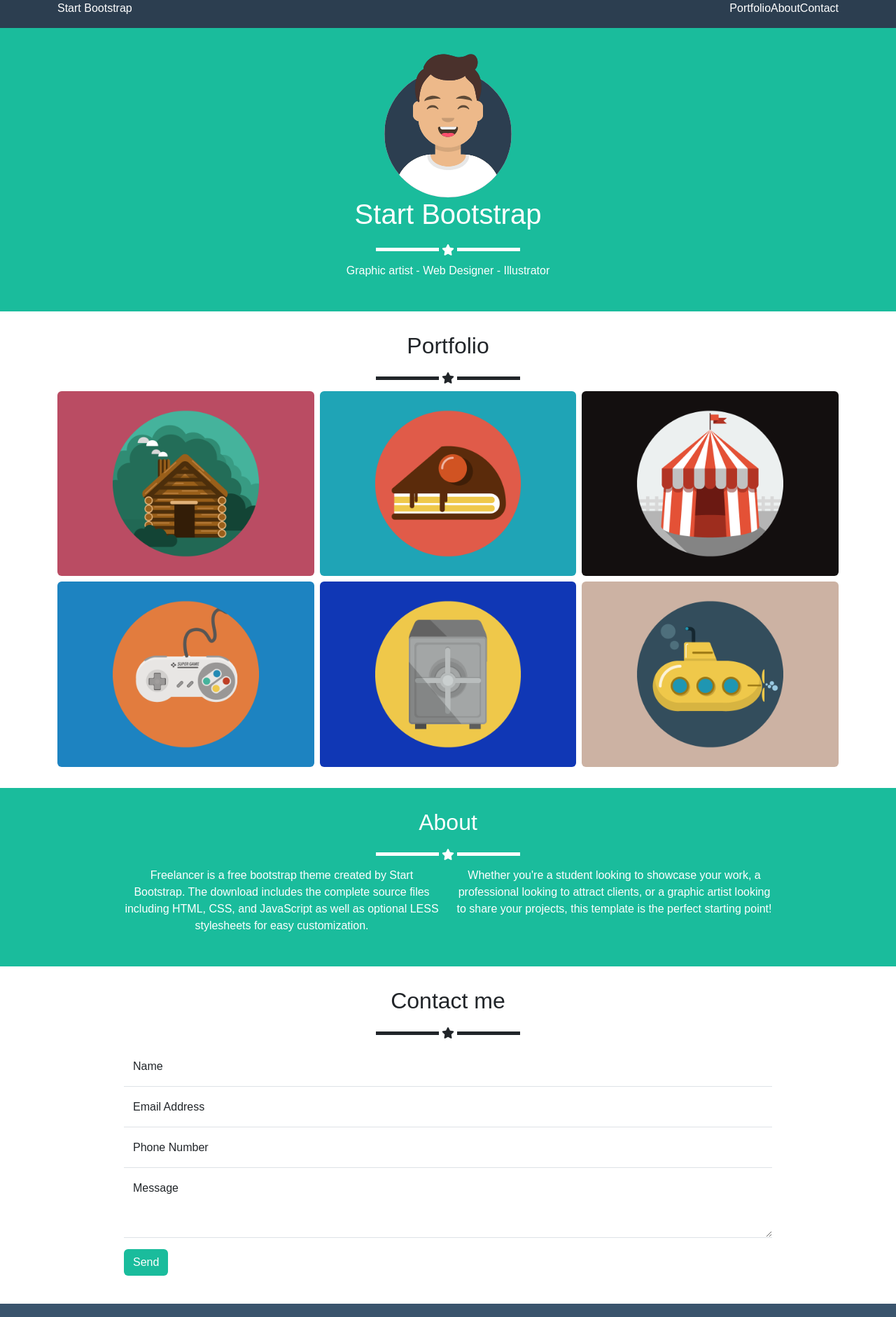
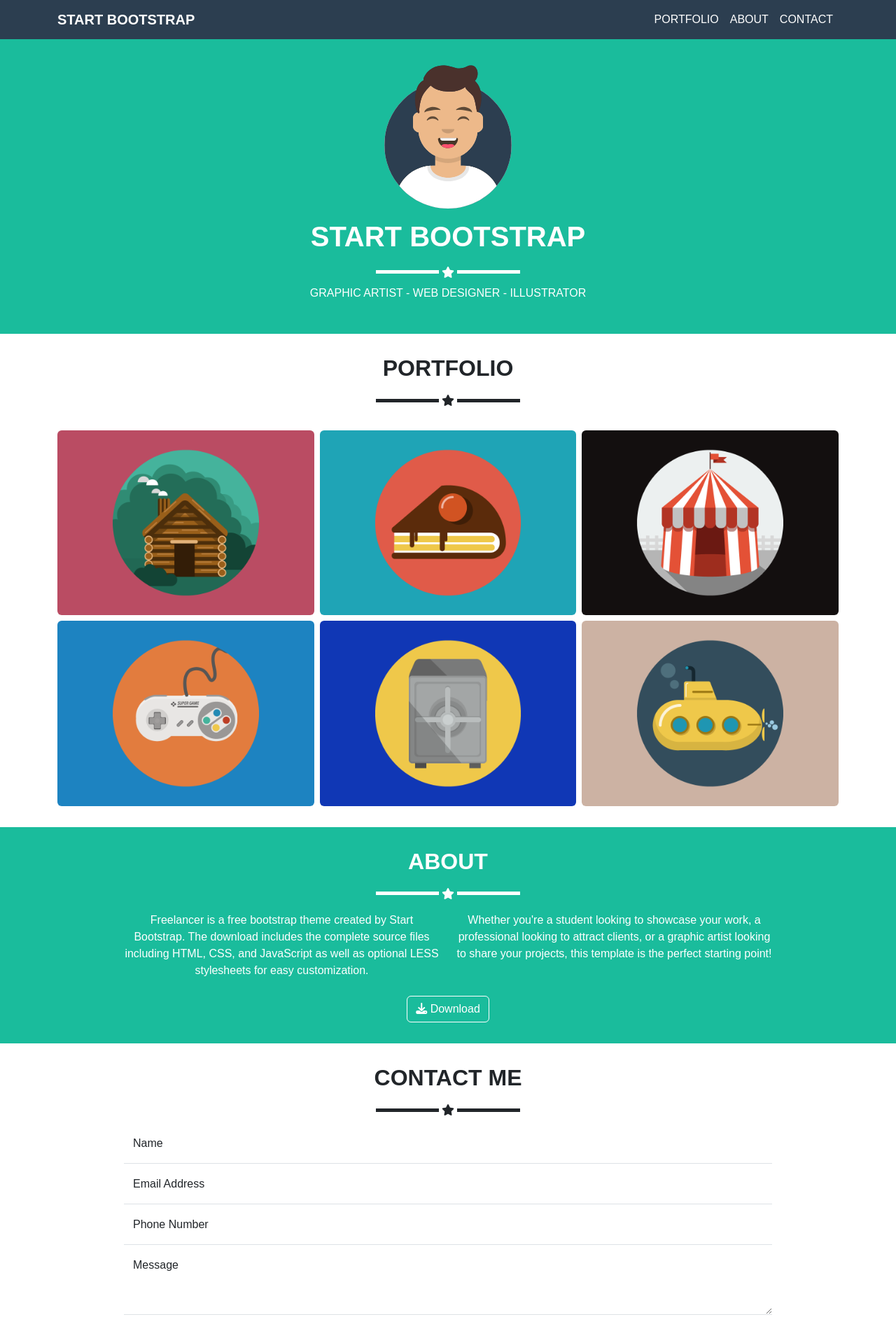
Before and after one commit to michelepiccinno/html-css-bootstrap-freelancer, a plain HTML site: page index.html in a window 1280 px wide. Shown: the top 1882 px of the page at 70% size. Drawn offline with nearby package versions, Linux system fonts and the light colour scheme.

Commit message:
layout-1.2

```diff
--- a/css/style.css
+++ b/css/style.css
@@ -6,8 +6,31 @@
   padding: 30px 0 30px;
 }
 
-.hamburger-color {
+.my-navbar {
+  --bs-tertiary-bg-rgb: 44, 62, 80;
+}
+
+.fa-bars {
   color: #888888;
+}
+
+.my-button {
+  border-color: white;
+  --bs-navbar-toggler-focus-width: 0;
+}
+
+.navbar-brand,
+.navbar-nav,
+.hero-section,
+h2,
+h6 {
+  text-transform: uppercase;
+}
+
+.navbar-brand,
+h1,
+h2 {
+  font-weight: bold;
 }
 
 hr,
@@ -24,6 +47,23 @@
 
 .hero-img {
   max-width: 200px;
+}
+
+.btn-outline-primary {
+  --bs-btn-color: 26, 188, 156;
+  --bs-btn-border-color: #fff;
+  --bs-btn-hover-color: #fff;
+  --bs-btn-hover-bg: #81818199;
+  --bs-btn-hover-border-color: 26, 188, 156;
+  --bs-btn-focus-shadow-rgb: 13,110,253;
+  --bs-btn-active-color: #816666;
+  --bs-btn-active-bg: 26, 188, 156;
+  --bs-btn-active-border-color: 26, 188, 156;
+  --bs-btn-active-shadow: inset 0 3px 5px rgba(0, 0, 0, 0.125);
+  --bs-btn-disabled-color: 26, 188, 156;
+  --bs-btn-disabled-bg: transparent;
+  --bs-btn-disabled-border-color: 26, 188, 156;
+  --bs-gradient: none;
 }
 
 .my-form-control {
@@ -68,3 +108,7 @@
 .card.bckg-6 {
   background-color: rgb(204, 178, 163);
 }
+
+footer a {
+  color: #1abc9c;
+}
--- a/index.html
+++ b/index.html
@@ -7,6 +7,9 @@
   <meta name="viewport" content="width=device-width, initial-scale=1.0">
   <link href="https://cdn.jsdelivr.net/npm/bootstrap@5.3.0/dist/css/bootstrap.min.css" rel="stylesheet"
     integrity="sha384-9ndCyUaIbzAi2FUVXJi0CjmCapSmO7SnpJef0486qhLnuZ2cdeRhO02iuK6FUUVM" crossorigin="anonymous">
+  <script src="https://cdn.jsdelivr.net/npm/bootstrap@5.3.0/dist/js/bootstrap.bundle.min.js"
+    integrity="sha384-geWF76RCwLtnZ8qwWowPQNguL3RmwHVBC9FhGdlKrxdiJJigb/j/68SIy3Te4Bkz"
+    crossorigin="anonymous"></script>
   <link rel="stylesheet" href="https://cdnjs.cloudflare.com/ajax/libs/font-awesome/6.2.0/css/all.min.css"
     integrity="sha512-xh6O/CkQoPOWDdYTDqeRdPCVd1SpvCA9XXcUnZS2FmJNp1coAFzvtCN9BmamE+4aHK8yyUHUSCcJHgXloTyT2A=="
     crossorigin="anonymous" referrerpolicy="no-referrer" />
@@ -17,22 +20,38 @@
 <body>
   <!-- NAVBAR -->
   <header class="bg-secondary">
-    <nav class="container d-flex justify-content-between text-white">
-      <span>Start Bootstrap</span>
-      <i class="fa-solid fa-bars hamburger-color text-end border p-1 rounded d-sm-none"></i>
-      <ul class="list-unstyled d-none d-sm-flex">
-        <li>Portfolio</li>
-        <li>About</li>
-        <li>Contact</li>
+    <div class="container">
+      <nav class="navbar navbar-expand-md bg-body-tertiary my-navbar">
+        <div class="container-fluid g-0">
+          <a class="navbar-brand text-white" href="#">Start Bootstrap</a>
+          <button class="navbar-toggler my-button" type="button" data-bs-toggle="collapse"
+            data-bs-target="#navbarSupportedContent" aria-controls="navbarSupportedContent" aria-expanded="false"
+            aria-label="Toggle navigation">
+            <i class="fa-solid fa-bars"></i>
+          </button>
+          <div class="collapse navbar-collapse flex-grow-0" id="navbarSupportedContent">
+            <ul class="navbar-nav me-auto mb-2 mb-lg-0">
+              <li class="nav-item">
+                <a class="nav-link active text-white" aria-current="page" href="#">Portfolio</a>
+              </li>
+              <li class="nav-item">
+                <a class="nav-link text-white" href="#">About</a>
+              </li>
+              <li class="nav-item">
+                <a class="nav-link text-white" href="#">Contact</a>
+              </li>
             </ul>
+          </div>
+        </div>
       </nav>
+    </div>
   </header>
 
   <main>
     <!-- HERO SECTION -->
     <section class="hero-section bg-primary">
       <div class="container text-center text-white">
-        <img class="hero-img" src="img/avatar.svg" alt="user-image">
+        <img class="hero-img pb-3" src="img/avatar.svg" alt="user-image">
         <h1>Start Bootstrap</h1>
         <hr>
         <i class="fa-solid fa-star"></i>
@@ -47,7 +66,7 @@
         <hr>
         <i class="fa-solid fa-star"></i>
         <hr>
-        <div class="row row-cols-1 row-cols-md-2 row-cols-lg-3 g-2">
+        <div class="row row-cols-1 row-cols-md-2 row-cols-lg-3 g-2 mt-3">
           <div class="col text-center">
             <img class="img-fluid rounded" src="img/cabin.png" alt="image of a house">
           </div>
@@ -78,16 +97,18 @@
         <i class="fa-solid fa-star"></i>
         <hr>
         <div class="row justify-content-center">
-          <div class="col-8 col-md-4 col-lg-5">
+          <div class="col-8 col-md-4 col-lg-5 mt-2">
             <p>Freelancer is a free bootstrap theme created by Start Bootstrap. The download includes the complete
               source files including HTML, CSS, and JavaScript as well as optional LESS stylesheets for easy
               customization.</p>
           </div>
-          <div class="col-8 col-md-4 col-lg-5">
+          <div class="col-8 col-md-4 col-lg-5 mt-2">
             <p>Whether you're a student looking to showcase your work, a professional looking to attract clients, or a
               graphic artist looking to share your projects, this template is the perfect starting point!</p>
           </div>
         </div>
+        <button type="button" class="btn btn-outline-primary mt-2"><i class="fa-solid fa-download"></i>
+          Download</button>
       </div>
     </section>
   </main>
@@ -138,14 +159,17 @@
           </div>
           <div class="col">
             <h6>Around the web</h6>
+            <div class="social fs-1">
               <i class="fa-brands fa-facebook"></i>
               <i class="fa-brands fa-google-plus"></i>
               <i class="fa-brands fa-square-twitter"></i>
               <i class="fa-brands fa-square-instagram"></i>
             </div>
+          </div>
           <div class="col">
             <h6>About Freelancer</h6>
-            <p>Freelance is a free to use, open source Bootstrap theme created by <a href="#">Start Bootstrap</a>.</p>
+            <p>Freelance is a free to use, open source Bootstrap theme created by <a href="#"
+                class="text-decoration-none">Start Bootstrap</a>.</p>
           </div>
         </div>
       </div>
```
Lines whose indentation alone changed are shown as unchanged.
